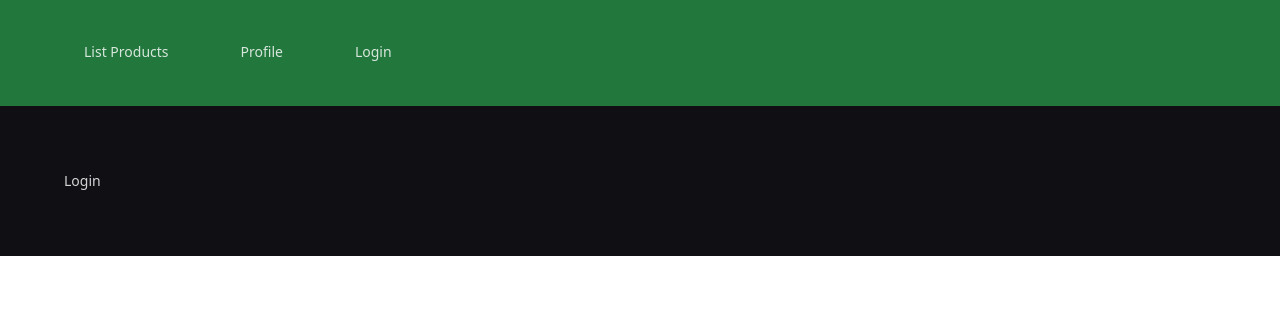
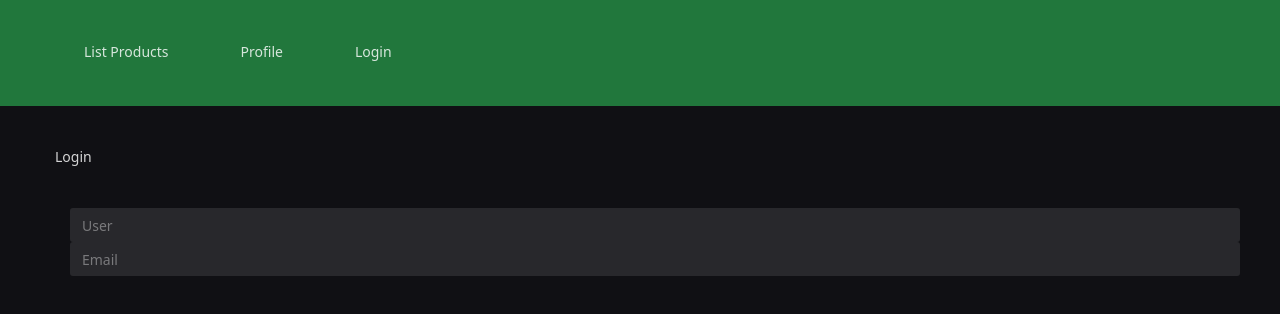
Before and after one commit to gsanahi/mystore-vue, a Vue app: page /login in a window 1280 px wide. Shown: the top 314 px of the page. Built offline with nearby package versions, Linux system fonts and the light colour scheme; some icons are missing; a small style sheet from the web is missing.

Commit message:
component LogIn

```diff
--- a/src/App.vue
+++ b/src/App.vue
@@ -27,8 +27,30 @@ export default defineComponent({
 </script>
 
 <style>
+body {
+  background-color: rgb(16, 16, 20);
+}
+
 .container {
-  background-color: rgb(16, 16, 20);
-  padding: 4rem;
+  padding-top: 40px;
+  padding-right: 15px;
+  padding-left: 15px;
+  margin-right: auto;
+  margin-left: auto;
+}
+@media (min-width: 768px) {
+  .container {
+    width: 750px;
+  }
+}
+@media (min-width: 992px) {
+  .container {
+    width: 970px;
+  }
+}
+@media (min-width: 1200px) {
+  .container {
+    width: 1170px;
+  }
 }
 </style>
--- a/src/components/NavBar.vue
+++ b/src/components/NavBar.vue
@@ -31,7 +31,7 @@ const menuOptions: MenuOption[] = [
         {
           to: { name: "home" },
         },
-        "List Products"
+        { default: () => "List Products" }
       ),
     key: "home",
     icon: renderIcon(HomeIcon),
@@ -43,7 +43,7 @@ const menuOptions: MenuOption[] = [
         {
           to: { name: "profile" },
         },
-        "Profile"
+        { default: () => "Profile" }
       ),
     key: "profile",
     icon: renderIcon(UserAlt),
@@ -55,7 +55,7 @@ const menuOptions: MenuOption[] = [
         {
           to: { name: "login" },
         },
-        "Login"
+        { default: () => "Login" }
       ),
     key: "login",
     icon: renderIcon(UserCheck),
--- a/src/components/ProductCard.vue
+++ b/src/components/ProductCard.vue
@@ -40,9 +40,3 @@ export default defineComponent({
   },
 });
 </script>
-
-<style scoped>
-.money {
-  background-color: blue;
-}
-</style>
--- a/src/components/userCard.vue
+++ b/src/components/userCard.vue
@@ -1,19 +1,19 @@
 <template>
-  <n-card title="User profile">
-    <template #cover>
-      <img :src="user.avatar" />
+  <div class="card-container">
+    <n-card :title="`${user.name}`">
+      <n-image width="500" :src="user.avatar" />
       <ul>
-        <li :name="user.name">Name</li>
-        <li :email="user.email">Email</li>
-        <li :role="user.role">Role</li>
+        <li>Name: {{ user.name }}</li>
+        <li>Email: {{ user.email }}</li>
+        <li>Role: {{ user.role }}</li>
       </ul>
-    </template>
-  </n-card>
+    </n-card>
+  </div>
 </template>
 
 <script lang="ts">
 import { defineComponent, PropType } from "vue";
-import { NCard } from "naive-ui";
+import { NCard, NImage } from "naive-ui";
 import type { User } from "@/models/users";
 
 export default defineComponent({
@@ -23,6 +23,18 @@ export default defineComponent({
   },
   components: {
     NCard,
+    NImage,
   },
 });
 </script>
+
+<style scoped>
+.card-container {
+  display: flex;
+  justify-content: center;
+  align-items: center;
+}
+.n-card {
+  max-width: 600px;
+}
+</style>
--- a/src/views/LoginView.vue
+++ b/src/views/LoginView.vue
@@ -1,3 +1,21 @@
 <template>
   <div>Login</div>
+  <LogIn></LogIn>
 </template>
+
+<script lang="ts">
+import { defineComponent } from "vue";
+import LogIn from "@/components/LogIn.vue";
+
+export default defineComponent({
+  name: "logIn",
+  components: {
+    LogIn,
+  },
+  setup() {
+    return {
+      LogIn,
+    };
+  },
+});
+</script>
--- a/src/views/ProductListView.vue
+++ b/src/views/ProductListView.vue
@@ -9,10 +9,15 @@
     <n-grid-item><product-card :product="product"></product-card></n-grid-item>
     <n-grid-item><product-card :product="product"></product-card></n-grid-item>
   </n-grid>
+  <div>
+    <footer>
+      <n-pagination v-model:page="page" :page-count="100" />
+    </footer>
+  </div>
 </template>
 
 <script lang="ts">
-import { defineComponent } from "vue";
+import { defineComponent, ref } from "vue";
 import { NGrid, NGridItem } from "naive-ui";
 import ProductCard from "@/components/ProductCard.vue";
 import { Product } from "@/models/product";
@@ -49,6 +54,7 @@ export default defineComponent({
 
     return {
       product,
+      page: ref(2),
     };
   },
 });
--- a/src/views/ProfileView.vue
+++ b/src/views/ProfileView.vue
@@ -1,5 +1,4 @@
 <template>
-  <div>Profile</div>
   <UserCard :user="user"></UserCard>
 </template>
 
```
Also changed, not shown: src/components/FooterBar.vue (added, +15 -0 lines).
